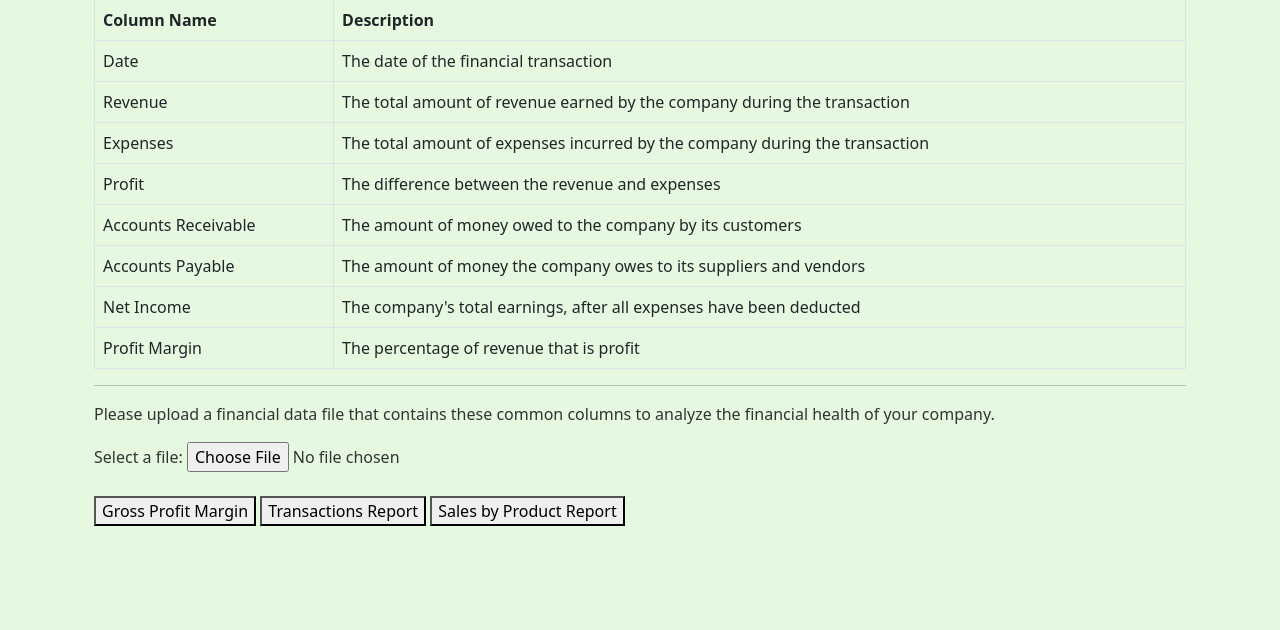
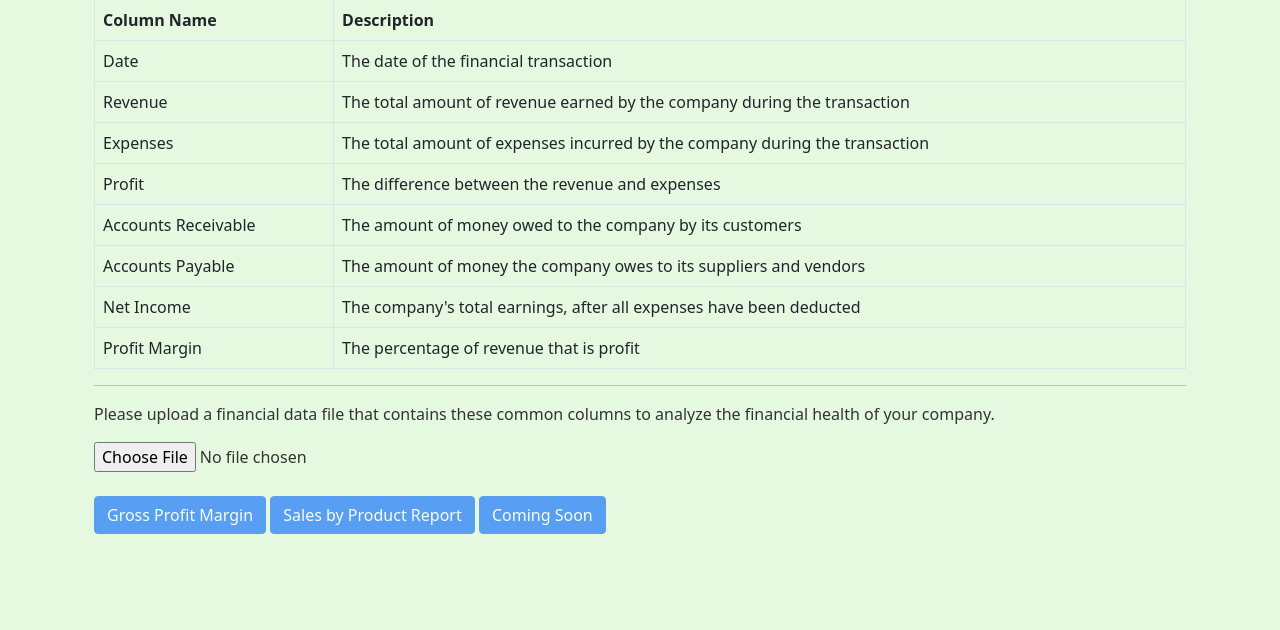
Before and after one commit to Adamdion/Django_Dev, a Django app: page /financial/ in a window 1280 px wide. Shown: the part 433-1063 px from the top of the page. Before the commit the page ends 959 px from the top, so only its background shows below. Run offline with Django 4.2, Linux system fonts and the light colour scheme; some libraries are stand-ins or nearby versions.

Commit message:
Updated html

```diff
--- a/easyanalytics/templates/easyanalytics/financial.html
+++ b/easyanalytics/templates/easyanalytics/financial.html
@@ -63,32 +63,37 @@
 
 
     <p>Please upload a financial data file that contains these common columns to analyze the financial health of your company.</p>
-
-    <form method="post" enctype="multipart/form-data">
+    <form method="POST" enctype="multipart/form-data">
       {% csrf_token %}
-      <label for="file">Select a file:</label>
-      <input type="file" id="file" name="file"><br><br>
-      <button type="submit" name="grossProfitMargin">Gross Profit Margin</button>
-      <button type="submit" name="transactions">Transactions Report</button>
-      <button type="submit" name="salesByProduct">Sales by Product Report</button>
+      <input type="file" id="file-input" name="file">
+      <br>
+      <br>
+      <button type="submit" name="grossProfitMargin" class="btn btn-primary" disabled>Gross Profit Margin</button>
+      <button type="submit" name="salesByProduct" class="btn btn-primary" disabled>Sales by Product Report</button>
+      <button type="submit" name="comingSoon" class="btn btn-primary" disabled>Coming Soon</button>
     </form>
 
+
+    <script>
+      const fileInput = document.getElementById('file-input');
+      const buttons = document.querySelectorAll('button[type="submit"]');
+
+      fileInput.addEventListener('change', () => {
+        const fileSelected = fileInput.value !== '';
+        buttons.forEach((button) => {
+          if (button.name === 'comingSoon') {
+            button.disabled = true;
+          } else {
+            button.disabled = !fileSelected;
+          }
+        });
+      });
+    </script>
 
 
       </div>
     </div>
   </div>
-
-
-    <!-- <form method="POST" enctype="multipart/form-data">
-      {% csrf_token %}
-
-      <div class="form-group">
-        <label for="file-upload">Upload File:</label>
-        <input type="file" class="form-control-file" id="file-upload" name="file">
-      </div>
-      <button type="submit" class="btn btn-primary">Generate Analysis</button>
-    </form> -->
 
 
     <div class="additional-content">
--- a/easyanalytics/views.py
+++ b/easyanalytics/views.py
@@ -49,6 +49,7 @@ def financial(request):
         # Process the file here, e.g. save to disk, read data into DataFrame
 
         if 'grossProfitMargin' in request.POST:
+            print("GOT TO GROSS PROFIT MARGIN")
             # Render the template for cash flow report with report data
             plot1, profit_total_change = GrossProfitMargin(file)
             request.session['plot1'] = plot1
@@ -56,18 +57,18 @@ def financial(request):
             return redirect('easyanalytics-grossProfitMargin')
 
         elif 'salesByProduct' in request.POST:
+            print("GOT TO SALES BY PRODUCT")
             # Call the sales by product report function and pass in the DataFrame
             report_data = salesByProductReport(file)
             request.session['report_data'] = report_data
             return redirect('easyanalytics-salesByProduct')
 
-
         elif 'other_report' in request.POST:
             # Call another report function and pass in the DataFrame
-            report_data = financialProcessing(file)
+            # report_data = financialProcessing(file)
 
             # Render the template for the other report with report data
-            return render(request, 'easyanalytics/other_report.html', {'report_data': report_data})
+            return render(request, 'easyanalytics/other_report.html')
 
     # Render the template for the financial page if the request is GET
     return   render(request, 'easyanalytics/financial.html', {'uploaded': uploaded})
```
Also changed, not shown: db.sqlite3.
